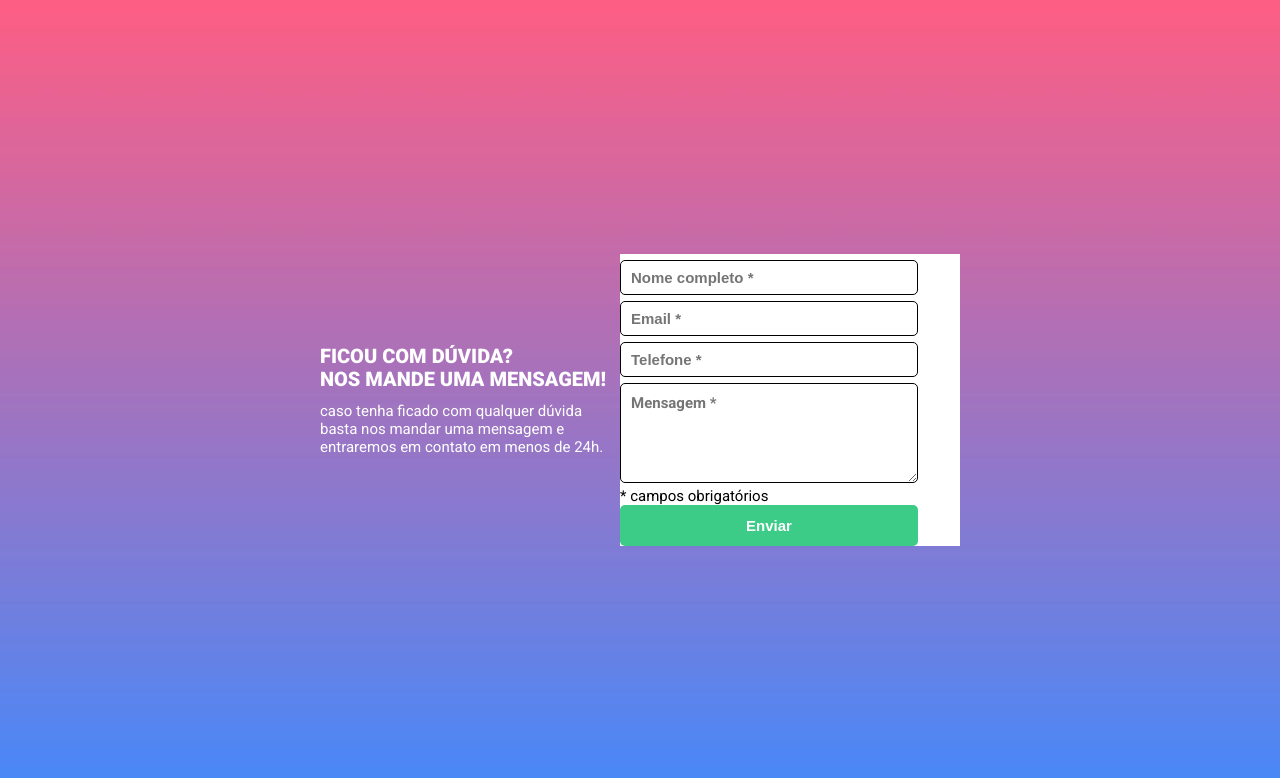
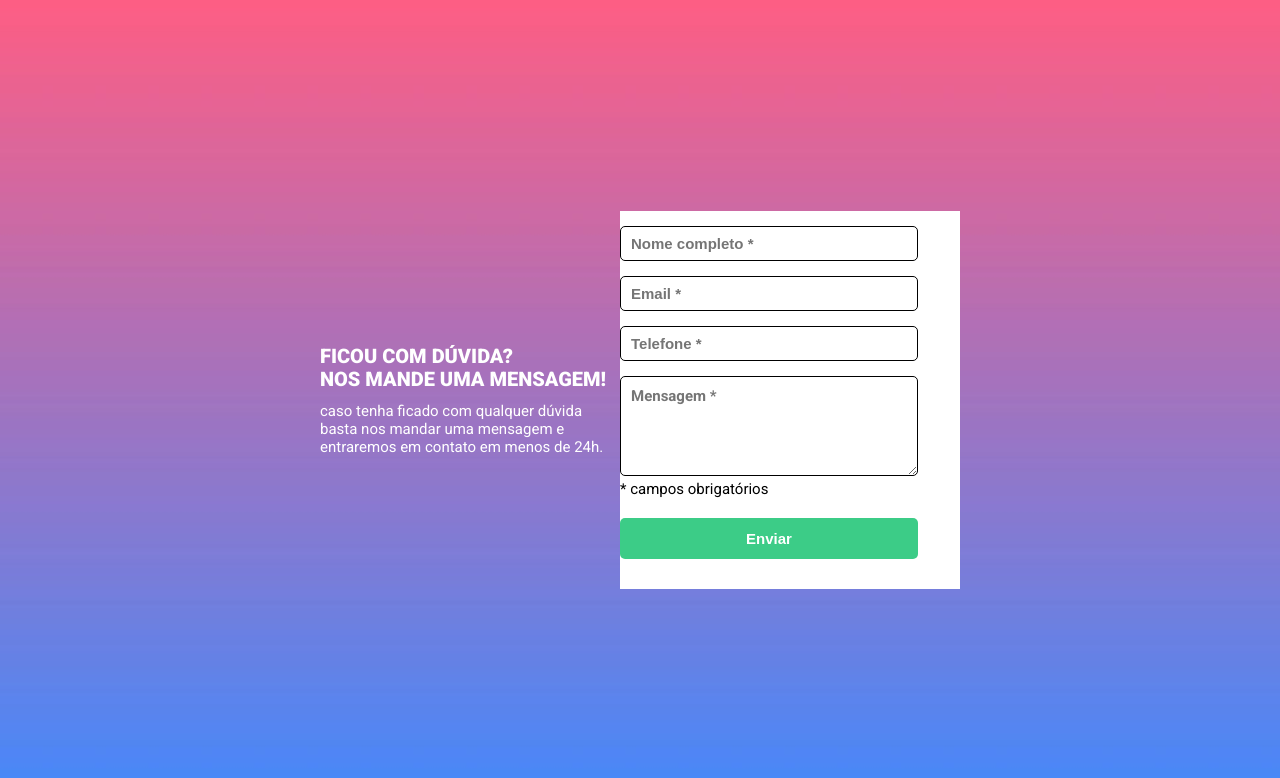
Before and after one commit to Moiseis-Cruz/avaliacao-do-formulario, a plain HTML site: page index.html in a window 1280 px wide. Drawn offline with Linux system fonts and the light colour scheme.

Commit message:
Mais estilização.

```diff
--- a/src/css/styles.css
+++ b/src/css/styles.css
@@ -33,6 +33,7 @@ main .description {
 
 main .formulary {
     width: 340px;
+    height: 378px;
     background-color: #ffffff;
 }
 
@@ -44,7 +45,7 @@ main .formulary input {
     padding-left: 10px;
     font-weight: 700;
     font-size: 15px;
-    margin-top: 6px;
+    margin-top: 15px;
 }
 
 main .formulary textarea {
@@ -57,7 +58,7 @@ main .formulary textarea {
     font-weight: 700;
     font-size: 15px;
     padding: 10px;
-    margin-top: 6px;
+    margin-top: 15px;
 }
 
 main .formulary .warning {
@@ -74,4 +75,5 @@ main .formulary button {
     font-size: 15px;
     font-weight: 700;
     color: #ffffff;
+    margin-top: 20px;
 }
```
